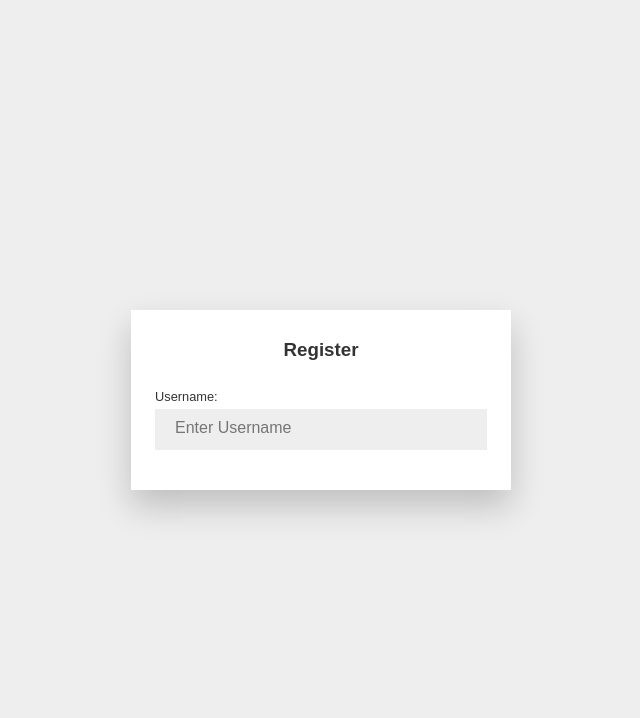
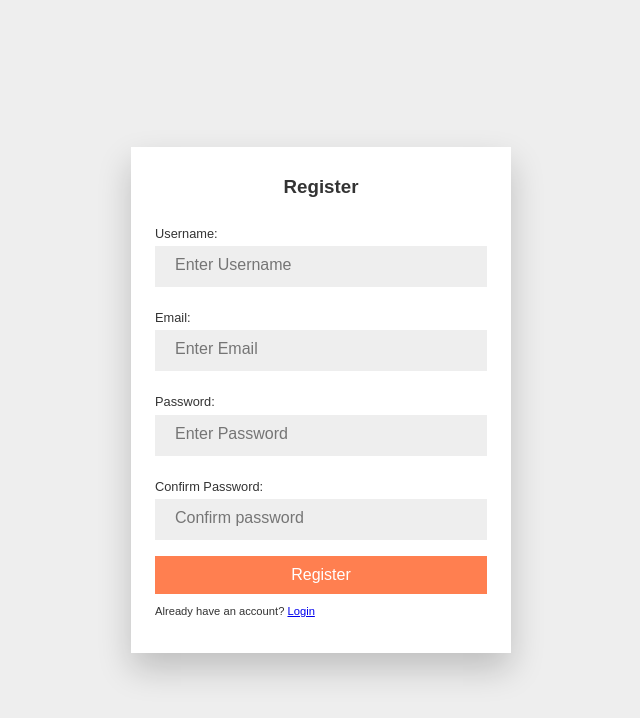
Before and after one commit to aayushjain7/MERN-Full-Auth-Boilerplate, a React (Create React App) app in the folder client/: page /register in a window 1280 px wide. Shown: the top 718 px of the page, without its empty margins (319-959 px from the left). Built offline with nearby package versions, Linux system fonts and the light colour scheme.

Commit message:
register and login screen

```diff
--- a/client/src/components/screens/LoginScreen.js
+++ b/client/src/components/screens/LoginScreen.js
@@ -1,8 +1,88 @@
-import React from "react";
+import React, { useState, useEffect } from "react";
 import "../../styles/LoginScreen.css";
+import axios from "axios";
+import { Link } from "react-router-dom";
 
-const LoginScreen = () => {
-	return <div></div>;
+const LoginScreen = ({ history }) => {
+	const [email, setEmail] = useState("");
+	const [password, setPassword] = useState("");
+	const [error, setError] = useState("");
+
+	useEffect(() => {
+		if (localStorage.getItem("authToken")) {
+			history.push("/");
+		}
+	}, [history]);
+
+	const loginHandler = async (e) => {
+		e.preventDefault();
+		const config = {
+			header: {
+				"Content-Type": "application/json",
+			},
+		};
+
+		try {
+			const { data } = await axios.post(
+				"/api/auth/login",
+				{ email, password },
+				config
+			);
+			localStorage.setItem("authToken", data.token);
+			history.push("/");
+		} catch (error) {
+			setError(error.response.data.error);
+			setTimeout(() => {
+				setError("");
+			}, 5000);
+		}
+	};
+
+	return (
+		<div className="login-screen">
+			<form onSubmit={loginHandler} className="login-screen__form">
+				<h3 className="login-screen__title">Login</h3>
+				{error && <span className="error-message">{error}</span>}
+				<div className="form-group">
+					<label htmlFor="email">Email:</label>
+					<input
+						type="email"
+						required
+						id="email"
+						placeholder="Email address"
+						onChange={(e) => setEmail(e.target.value)}
+						value={email}
+						tabIndex={1}
+					/>
+				</div>
+				<div className="form-group">
+					<label htmlFor="password">
+						Password:{" "}
+						<Link to="/forgotpassword" className="login-screen__forgotpassword">
+							Forgot Password?
+						</Link>
+					</label>
+					<input
+						type="password"
+						required
+						id="password"
+						autoComplete="true"
+						placeholder="Enter password"
+						onChange={(e) => setPassword(e.target.value)}
+						value={password}
+						tabIndex={2}
+					/>
+				</div>
+				<button type="submit" className="btn btn-primary">
+					Login
+				</button>
+
+				<span className="login-screen__subtext">
+					Don't have an account? <Link to="/register">Register</Link>
+				</span>
+			</form>
+		</div>
+	);
 };
 
 export default LoginScreen;
--- a/client/src/components/screens/RegisterScreen.js
+++ b/client/src/components/screens/RegisterScreen.js
@@ -1,15 +1,59 @@
-import React, { useState } from "react";
+import React, { useEffect, useState } from "react";
 import "../../styles/RegisterScreen.css";
 import axios from "axios";
 import { Link } from "react-router-dom";
 
-const RegisterScreen = () => {
+const RegisterScreen = ({ history }) => {
 	const [username, setUsername] = useState("");
+	const [email, setEmail] = useState("");
+	const [password, setPassword] = useState("");
+	const [confirmpassword, setConfirmPassword] = useState("");
+	const [error, setError] = useState("");
+
+	useEffect(() => {
+		if (localStorage.getItem("authToken")) {
+			history.push("/");
+		}
+	}, [history]);
+
+	const registerHandler = async (e) => {
+		e.preventDefault();
+		const config = {
+			header: {
+				"Content-Type": "application/json",
+			},
+		};
+
+		if (password !== confirmpassword) {
+			setPassword("");
+			setConfirmPassword("");
+			setTimeout(() => {
+				setError("");
+			}, 5000);
+			return setError("Passwords do not match");
+		}
+
+		try {
+			const { data } = await axios.post(
+				"/api/auth/register",
+				{ username, email, password },
+				config
+			);
+			localStorage.setItem("authToken", data.token);
+			history.push("/");
+		} catch (err) {
+			setError(err.response.data.error);
+			setTimeout(() => {
+				setError("");
+			}, 5000);
+		}
+	};
 
 	return (
 		<div className="register-screen">
-			<form className="register-screen__form">
+			<form onSubmit={registerHandler} className="register-screen__form">
 				<h3 className="register-screen__title">Register</h3>
+				{error && <span className="error-message">{error}</span>}
 				<div className="form-group">
 					<label htmlFor="name">Username:</label>
 					<input
@@ -21,6 +65,47 @@
 						onChange={(e) => setUsername(e.target.value)}
 					/>
 				</div>
+				<div className="form-group">
+					<label htmlFor="email">Email:</label>
+					<input
+						type="email"
+						required
+						id="email"
+						placeholder="Enter Email"
+						value={email}
+						onChange={(e) => setEmail(e.target.value)}
+					/>
+				</div>
+				<div className="form-group">
+					<label htmlFor="password">Password:</label>
+					<input
+						type="password"
+						required
+						id="password"
+						placeholder="Enter Password"
+						value={password}
+						onChange={(e) => setPassword(e.target.value)}
+					/>
+				</div>
+				<div className="form-group">
+					<label htmlFor="confirmpassword">Confirm Password:</label>
+					<input
+						type="password"
+						required
+						id="confirmpassword"
+						autoComplete="true"
+						placeholder="Confirm password"
+						value={confirmpassword}
+						onChange={(e) => setConfirmPassword(e.target.value)}
+					/>
+				</div>
+				<button type="submit" className="btn btn-primary">
+					Register
+				</button>
+
+				<span className="register-screen__subtext">
+					Already have an account? <Link to="/login">Login</Link>
+				</span>
 			</form>
 		</div>
 	);
```
